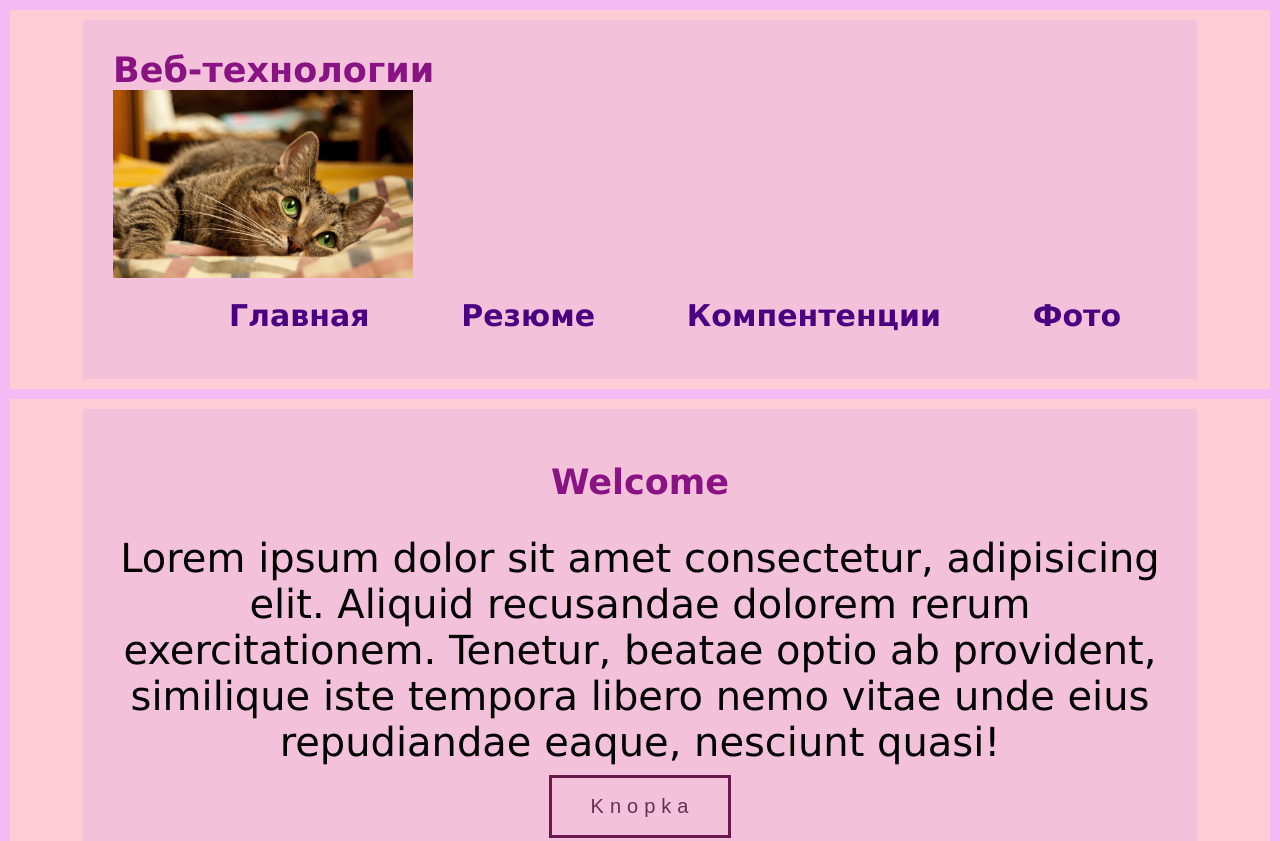
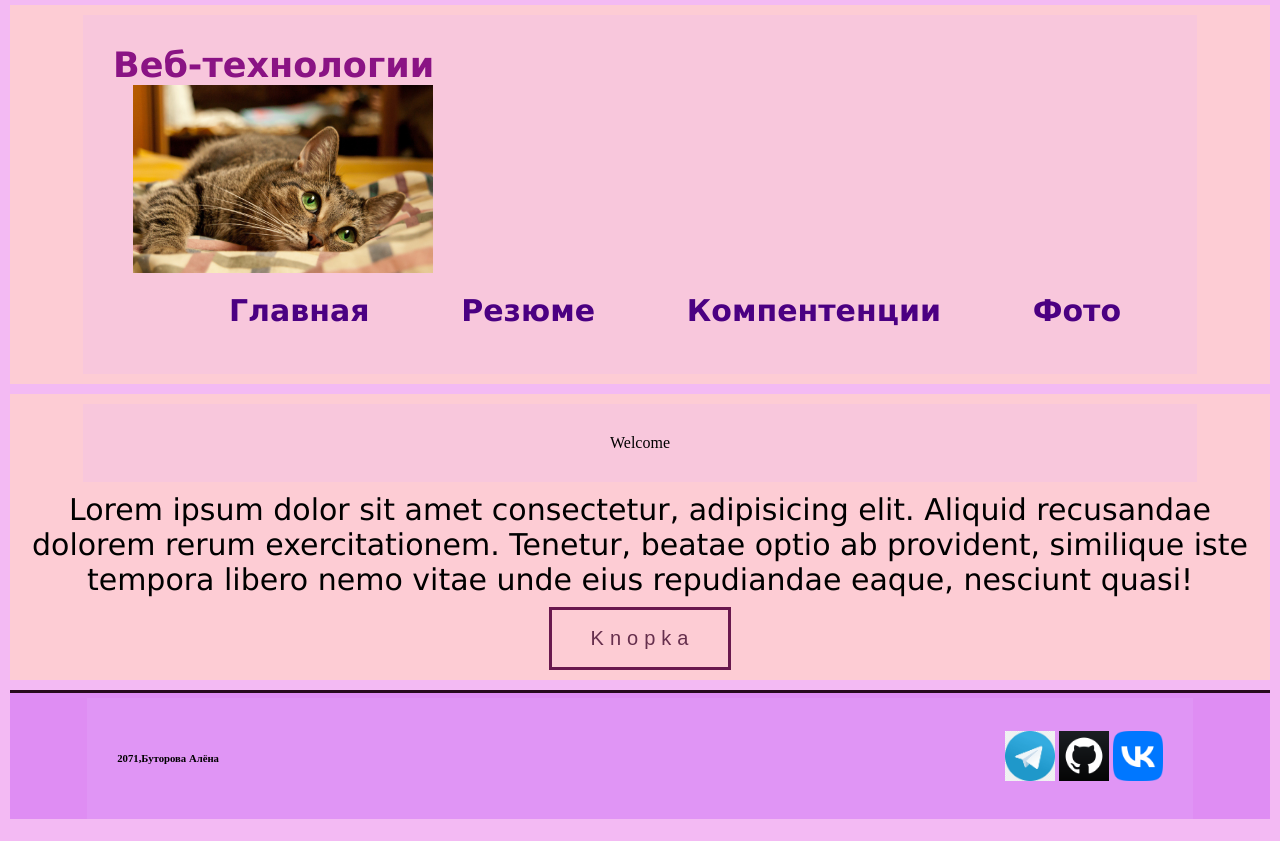
Before and after one commit to Alena30B/alena30B.github.io, a plain HTML site: page veb/index.html in a window 1280 px wide. Shown: the top 841 px of the page. After the commit the page ends 819 px from the top, so only its background shows below. Drawn offline with Linux system fonts and the light colour scheme.

Commit message:
измен

```diff
--- a/veb/index.html
+++ b/veb/index.html
@@ -9,10 +9,8 @@
 <body>
     <header>
         <div class="wrapper">
-        <h2>
-            Веб-технологии
-        </h2>
-        <div>
+            <h2>Веб-технологии</h2>
+            <div class="header-img">
                 <img src="imege/cat.jpg" alt="Логотип" width="300">
             </div>
             <nav>
@@ -27,9 +25,15 @@
     </header>
     <main>
         <div class = "wrapper main">
-        <h1>Welcome</h1>
+        <div<h1>Welcome</h1></div>
+        <div>
+            <div>
             <p>Lorem ipsum dolor sit amet consectetur, adipisicing elit. Aliquid recusandae dolorem rerum exercitationem. Tenetur, beatae optio ab provident, similique iste tempora libero nemo vitae unde eius repudiandae eaque, nesciunt quasi!</p>
+            </div>
+            <div>
             <button>Knopka</button>
+            </div>
+        </div>
         </div>
     </main>
 
--- a/veb/style.css
+++ b/veb/style.css
@@ -8,7 +8,7 @@ body
     margin: 0;
     background-color: rgb(243, 186, 243);
     height: 100%;
-    padding: 5px;
+    padding: 0px 5px;
     display: flex;
     flex-direction: column;
     justify-content: space-between;
@@ -24,17 +24,14 @@ main
     background-color: rgb(253, 204, 212);
     margin: 5px;
     padding: 10px;
+    text-align: center;
 }
 footer
 {
     background-color: rgb(223, 141, 243);
     border-top: solid 3px rgb(39, 10, 30);
-    margin: 0;
-    padding: 5px;
-    display: flex;
-    flex-direction: row;
-    justify-content: space-between;
-    align-items: center;
+    margin: 5px;
+    padding: 5px 15px 0px 15px;
 }
 ul
 {
@@ -80,20 +77,12 @@ h1, h2
     font-size: 35px;
     font-weight: 600;
     color: rgb(138, 19, 132);
-    margin: 10px 10px 10px 20 px;
-}
-main
-{
-    text-align: center;
-    display: flex;
-    flex-direction: column;
-    align-items: center;
-    justify-content: center;
+    margin: 0px 10px 10px 20 px;
 }
 p
 {
     font-family: 'Lucida Sans', 'Lucida Sans Regular', 'Lucida Grande', 'Lucida Sans Unicode', Geneva, Verdana, sans-serif;
-    font-size: 40px;
+    font-size: 30px;
     text-align: center;
     font-weight: 400;
     margin: 10px 0;
@@ -114,7 +103,14 @@ article > div > p
     font-size: 30px;
     margin: 10px 0;
 }
-
+article > div > img
+{
+    border-radius: 100%;
+    width: 300px;
+    height: 300px;
+    border: 3px solid rgb(0, 0, 0);
+    padding: 0;
+}
 table
 {
     margin: 10px 0px 0px 0px;
@@ -135,12 +131,11 @@ table
 {
     width: 85%;
     margin: 0 auto;
-    background-color: rgb(205, 148, 237, 0.2);
+    background-color: rgba(224, 178, 250, 0.2);
     padding: 30px;
 
 }
-
-.main
+.main-flex
 {
     display: flex;
     flex-direction: column;
```
Also changed, not shown: veb/photo.html (+6 -4 lines). Lines whose indentation alone changed are shown as unchanged.
